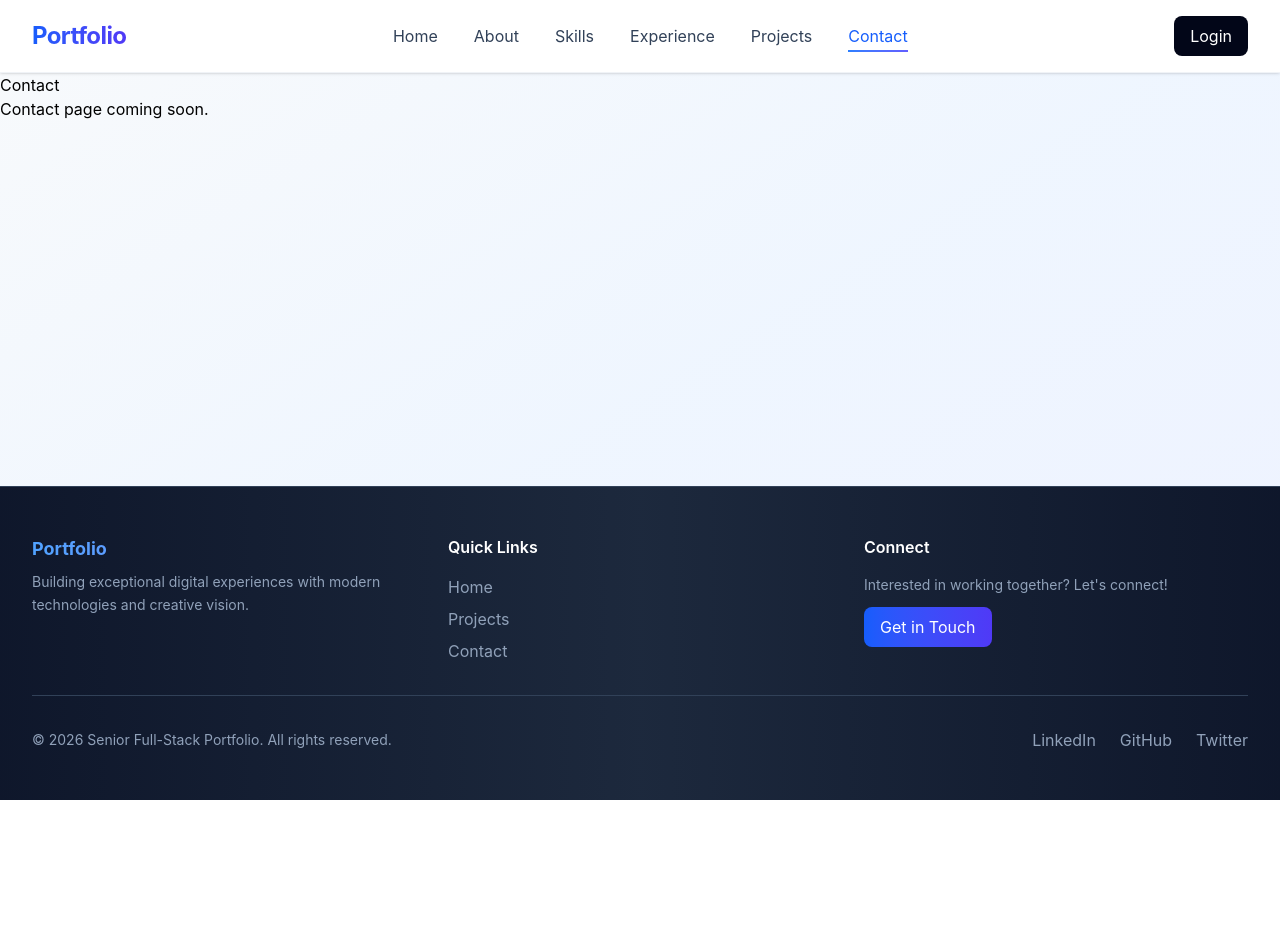
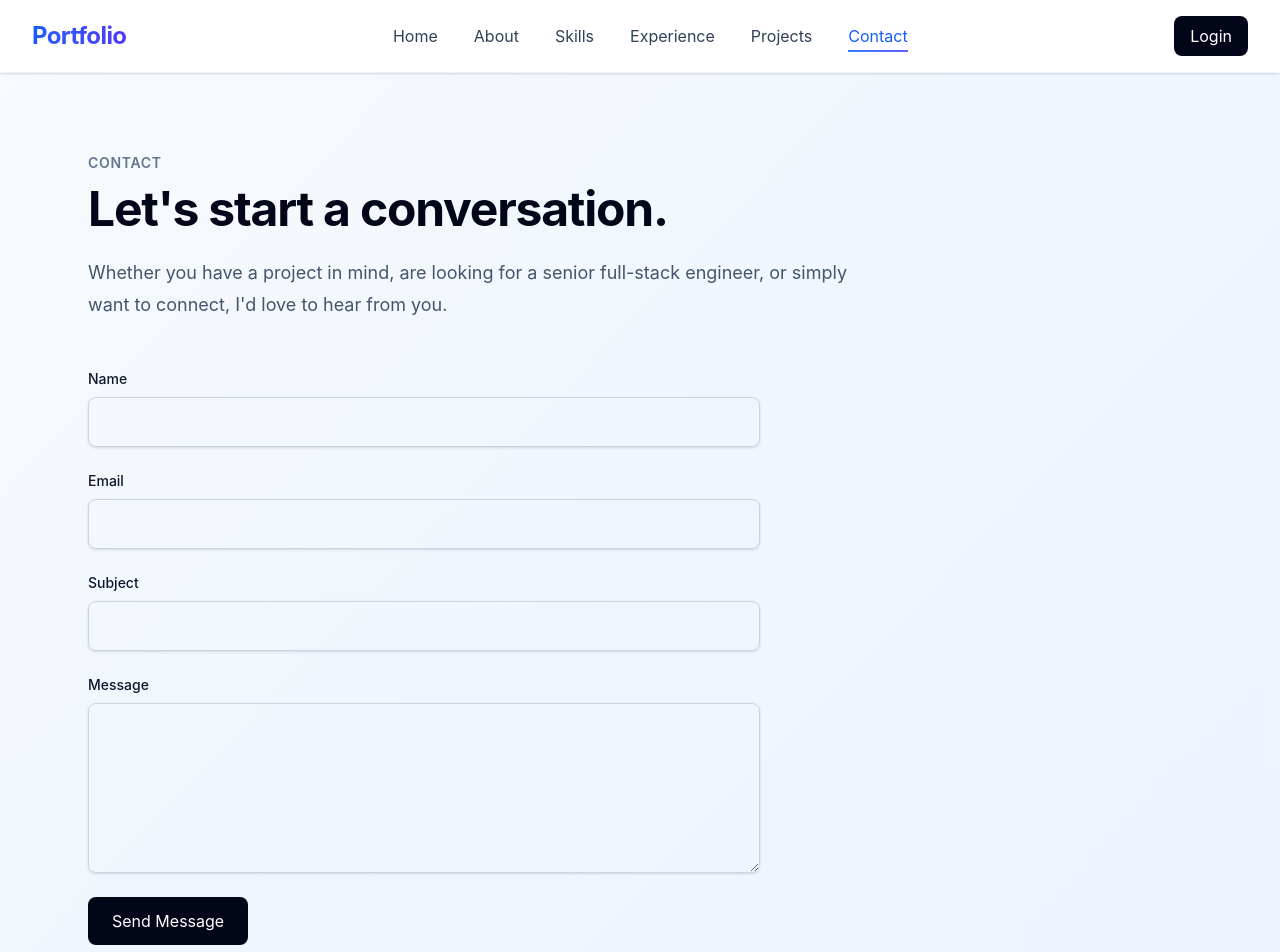
Before and after one commit to tluoy/senior-fullstack-portfolio, a React (Vite) app: page /contact in a window 1280 px wide. Shown: the top 952 px of the page. Before the commit the page ends 800 px from the top, so only its background shows below. Built offline with nearby package versions, Linux system fonts and the light colour scheme.

Commit message:
feat(contact): add validated contact form

```diff
--- a/src/App.tsx
+++ b/src/App.tsx
@@ -1,13 +1,9 @@
-import Header from './components/layout/Header'
-import Footer from './components/layout/Footer'
 import HomePage from './pages/HomePage'
 
 function App() {
   return (
     <>
-      <Header />
       <HomePage />
-      <Footer />
     </>
   )
 }
--- /dev/null
+++ b/src/components/forms/ContactForm.tsx
@@ -0,0 +1,163 @@
+import { zodResolver } from "@hookform/resolvers/zod";
+import { useForm } from "react-hook-form";
+import { z } from "zod";
+import { useState } from "react";
+
+const contactSchema = z.object({
+  name: z.string().min(2, "Name must be at least 2 characters"),
+  email: z.string().email("Please enter a valid email address"),
+  subject: z.string().min(3, "Subject must be at least 3 characters"),
+  message: z.string().min(10, "Message must be at least 10 characters"),
+});
+
+type ContactFormData = z.infer<typeof contactSchema>;
+
+function ContactForm() {
+  const [isSubmitted, setIsSubmitted] = useState(false);
+
+  const {
+    register,
+    handleSubmit,
+    formState: { errors, isSubmitting },
+    reset,
+  } = useForm<ContactFormData>({
+    resolver: zodResolver(contactSchema),
+    mode: "onSubmit",
+    defaultValues: {
+      name: "",
+      email: "",
+      subject: "",
+      message: "",
+    },
+  });
+
+  const onSubmit = async (data: ContactFormData) => {
+    console.log("VALID SUBMISSION:", data);
+
+    setIsSubmitted(false);
+
+    await new Promise((resolve) => setTimeout(resolve, 500));
+
+    reset();
+    setIsSubmitted(true);
+  };
+
+  return (
+    <>
+      <form
+        onSubmit={handleSubmit(onSubmit)}
+        className="max-w-2xl space-y-6"
+        noValidate
+      >
+        <div>
+          <label
+            htmlFor="name"
+            className="block text-sm font-medium text-slate-900"
+          >
+            Name
+          </label>
+
+          <input
+            id="name"
+            type="text"
+            autoComplete="name"
+            {...register("name")}
+            className="mt-2 block w-full rounded-lg border border-slate-300 px-4 py-3 text-slate-900 shadow-sm outline-none focus:border-slate-950 focus:ring-2 focus:ring-slate-950/20"
+          />
+
+          {errors.name && (
+            <p className="mt-2 text-sm text-red-600" role="alert">
+              {errors.name.message}
+            </p>
+          )}
+        </div>
+
+        <div>
+          <label
+            htmlFor="email"
+            className="block text-sm font-medium text-slate-900"
+          >
+            Email
+          </label>
+
+          <input
+            id="email"
+            type="email"
+            autoComplete="email"
+            {...register("email")}
+            className="mt-2 block w-full rounded-lg border border-slate-300 px-4 py-3 text-slate-900 shadow-sm outline-none focus:border-slate-950 focus:ring-2 focus:ring-slate-950/20"
+          />
+
+          {errors.email && (
+            <p className="mt-2 text-sm text-red-600" role="alert">
+              {errors.email.message}
+            </p>
+          )}
+        </div>
+
+        <div>
+          <label
+            htmlFor="subject"
+            className="block text-sm font-medium text-slate-900"
+          >
+            Subject
+          </label>
+
+          <input
+            id="subject"
+            type="text"
+            {...register("subject")}
+            className="mt-2 block w-full rounded-lg border border-slate-300 px-4 py-3 text-slate-900 shadow-sm outline-none focus:border-slate-950 focus:ring-2 focus:ring-slate-950/20"
+          />
+
+          {errors.subject && (
+            <p className="mt-2 text-sm text-red-600" role="alert">
+              {errors.subject.message}
+            </p>
+          )}
+        </div>
+
+        <div>
+          <label
+            htmlFor="message"
+            className="block text-sm font-medium text-slate-900"
+          >
+            Message
+          </label>
+
+          <textarea
+            id="message"
+            rows={6}
+            {...register("message")}
+            className="mt-2 block w-full resize-y rounded-lg border border-slate-300 px-4 py-3 text-slate-900 shadow-sm outline-none focus:border-slate-950 focus:ring-2 focus:ring-slate-950/20"
+          />
+
+          {errors.message && (
+            <p className="mt-2 text-sm text-red-600" role="alert">
+              {errors.message.message}
+            </p>
+          )}
+        </div>
+
+        <button
+          type="submit"
+          disabled={isSubmitting}
+          className="rounded-lg bg-slate-950 px-6 py-3 text-sm font-semibold text-white transition hover:bg-slate-800 focus:outline-none focus:ring-2 focus:ring-slate-950 focus:ring-offset-2 disabled:cursor-not-allowed disabled:opacity-50"
+        >
+          {isSubmitting ? "Sending..." : "Send Message"}
+        </button>
+      </form>
+
+      {isSubmitted && (
+        <p
+          className="mt-6 rounded-lg bg-slate-100 px-4 py-3 text-sm text-slate-700"
+          role="status"
+        >
+          Thanks for reaching out. Your message has been received.
+        </p>
+      )}
+    </>
+  );
+}
+
+export default ContactForm;
--- a/src/components/layout/Footer.tsx
+++ /dev/null
@@ -1,11 +0,0 @@
-function Footer() {
-  return (
-    <footer>
-      <p>
-        © {new Date().getFullYear()} Tluoy. Built with React and TypeScript.
-      </p>
-    </footer>
-  )
-}
-
-export default Footer
--- a/src/components/layout/Header.tsx
+++ /dev/null
@@ -1,18 +0,0 @@
-function Header() {
-  return (
-    <header>
-      <nav>
-        <a href="/">Tluoy</a>
-
-        <div>
-          <a href="/about">About</a>
-          <a href="/skills">Skills</a>
-          <a href="/projects">Projects</a>
-          <a href="/contact">Contact</a>
-        </div>
-      </nav>
-    </header>
-  )
-}
-
-export default Header
--- a/src/features/auth/AuthContextProvider.tsx
+++ b/src/features/auth/AuthContextProvider.tsx
@@ -1,4 +1,4 @@
-import { useEffect, useState, type ReactNode } from "react";
+import { useState, type ReactNode } from "react";
 
 import { AuthContext } from "./AuthContext";
 import type { AuthContextValue, User } from "./auth.types";
@@ -12,14 +12,6 @@ export function AuthProvider({ children }: AuthProviderProps) {
   const [user, setUser] = useState<User | null>(() => {
     return getStoredUser();
   });
-
-  useEffect(() => {
-    console.log("AuthProvider MOUNTED");
-
-    return () => {
-      console.log("AuthProvider UNMOUNTED");
-    };
-  }, []);
 
   const login = (email: string, password: string): boolean => {
     if (!email || !password) {
--- a/src/pages/ContactPage.tsx
+++ b/src/pages/ContactPage.tsx
@@ -1,8 +1,28 @@
+import ContactForm from "../components/forms/ContactForm"
+
 function ContactPage() {
   return (
-    <main>
-      <h1>Contact</h1>
-      <p>Contact page coming soon.</p>
+    <main className="mx-auto max-w-6xl px-6 py-20">
+      <header className="max-w-3xl">
+        <p className="text-sm font-semibold uppercase tracking-wider text-slate-500">
+          Contact
+        </p>
+
+        <h1 className="mt-3 text-4xl font-bold tracking-tight text-slate-950 sm:text-5xl">
+          Let's start a conversation.
+        </h1>
+
+        <p className="mt-6 text-lg leading-8 text-slate-600">
+          Whether you have a project in mind, are looking for a senior
+          full-stack engineer, or simply want to connect, I'd love to hear
+          from you.
+        </p>
+      </header>
+
+      <div className="mt-12">
+        {/* Contact form will go here */}
+        <ContactForm />
+      </div>
     </main>
   )
 }
```
